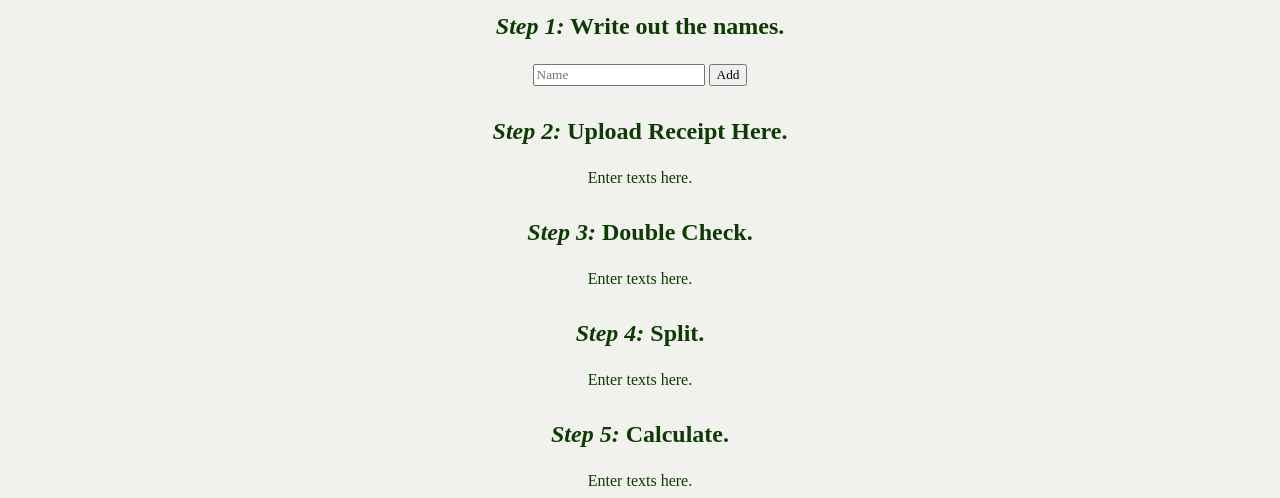
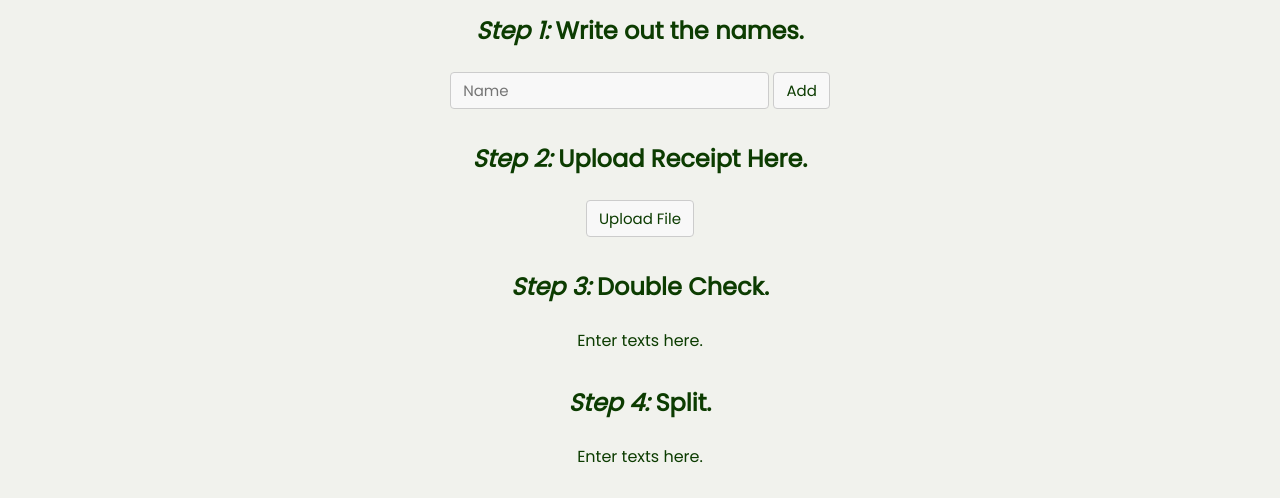
Before and after one commit to alexstvn/HackMIT2024, a plain HTML site: page index.html in a window 1280 px wide. Shown: the part 284-782 px from the top of the page. Drawn offline with Linux system fonts and the light colour scheme.

Commit message:
Barebones CSS/HTML

```diff
--- a/css/style.css
+++ b/css/style.css
@@ -12,12 +12,16 @@
 
 * {
     box-sizing: border-box;
-    font-family: var(--primary-color-dark);
+    font-family: var(--ff-primary);
+    color: var(--primary-color-dark);
     margin: 0;
 }
 
 body {
     background-color: var(--primary-color-light);
+}
+
+body * {
     color: var(--accent-color-dark);
 }
 
@@ -37,7 +41,7 @@ header h1, header h2 {
 
 header h1 {
     font-size: 50px;
-    padding-bottom: 0.5em;
+    padding-bottom: 25px;
     padding-left: 1em;
 }
 
@@ -51,6 +55,8 @@ header img {
     padding-left: 2em;
     width: 100px;
 }
+
+
 /* ------------------ INDEX.HTML ------------------ */
 
 .content {
@@ -76,4 +82,37 @@ header img {
 .how-to-step h2 {
     padding-bottom: 1em;
 }
+
+/* STEP 1 */
+
+#step1-add, #step1-name {
+    border: 1px solid #ccc;
+    display: inline-block;
+    padding: 6px 12px;
+    cursor: pointer;
+    background-color: #f8f8f8;
+    border-radius: 4px;
+    font-size: 15px;
+}
+
+#step1-add:hover {
+    border: 1px solid var(--secondary-color-dark);
+    background-color: var(--secondary-color-dark);
+    color: var(--primary-color-light);
+}
+
+#step1-add:active {
+    background-color: var(--primary-color-dark);
+}
+
+/* STEP 2 */
+.custom-file-upload {
+    border: 1px solid #ccc;
+    display: inline-block;
+    padding: 6px 12px;
+    cursor: pointer;
+    background-color: #f8f8f8;
+    border-radius: 4px;
+    font-size: 15px;
+}
 /* ------------------ FOOTER ------------------ */
--- a/index.html
+++ b/index.html
@@ -34,15 +34,16 @@
                 <div class="how-to-step" id="step1">
                     <h2><em>Step 1:</em> Write out the names.</h2>
                     <form>
-                        <input type="text" placeholder="Name">
-                        <input type="button" value="Add">
+                        <input type="text" placeholder="Name" id="step1-name">
+                        <input type="button" value="Add" id="step1-add">
                     </form>
                 </div>
 
                 <!-- STEP 2: Upload Receipt -->
                 <div class="how-to-step" id="step2">
                     <h2><em>Step 2:</em> Upload Receipt Here.</h2>
-                    <p>Enter texts here.</p>
+                    <label for="file-upload" class="custom-file-upload">Upload File</label>
+                    <input type="file" name="file-upload" id="file-upload" style="display: none;" accept=".jpg, .jpeg, .png">
                 </div>
 
                 <!-- STEP 3: Double Check -->
```
